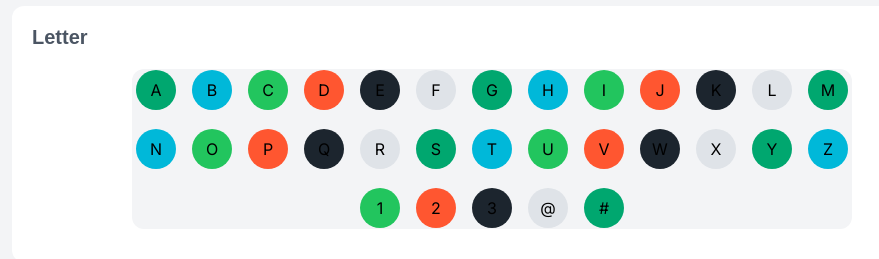
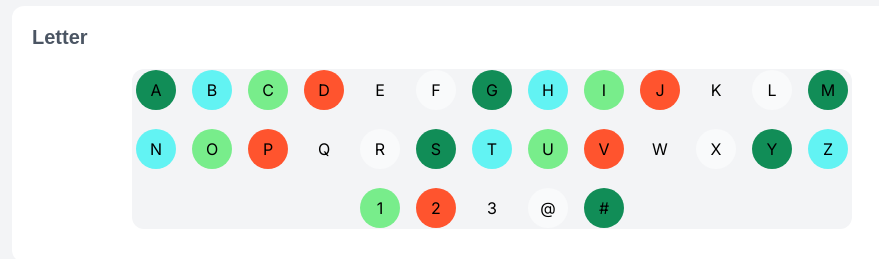
Before and after one commit to CodectiveOrg/pipelyze, a Next.js app: page /avatar in a window 1280 px wide. Shown: the part 922-1181 px from the top of the page, without its empty margins (148-1027 px from the left). Built offline with nearby package versions, Linux system fonts and the light colour scheme.

Commit message:
BI-4: Aded change comments

```diff
--- a/src/app/avatar/page.tsx
+++ b/src/app/avatar/page.tsx
@@ -113,6 +113,7 @@ const AvatarPage: React.FC = () => {
                                     >
                                         {char}
                                     </Avatar>
+
                                 ))}
                             </div>
                         </div>
--- a/src/components/avatar/avatar.tsx
+++ b/src/components/avatar/avatar.tsx
@@ -22,30 +22,30 @@ colorIndex,
   size = 'lg',
   children,
 }) => {
-  // مپ کردن variant به مقادیر border-radius (مستقیم بدون متغیر CSS)
+
   const radiusMap: Record<string, string> = {
     full: '100%',
-    runded: '12px',
-    square: '0px',
+    runded: '0.75rem',
+    square: '0rem',
   };
 const colors = [
-    '#00a76f', // سبز تیره
-    '#00b8d9', // فیروزه‌ای
-    '#22c55e', // سبز روشن
-    '#ff5630', // نارنجی
-    '#1c252e', // خاکستری تیره
-    '#dfe3e8', // خاکستری روشن
+    'green-700',
+    'teal-500',
+    'green-400',
+    'orange-500',
+    'gray-800',
+    'gray-100',
   ];
-  // مپ کردن size به مقادیر پیکسلی (مستقیم بدون متغیر CSS)
+
   const sizeMap: Record<string, string> = {
-    xs: '24px',
-    sm: '32px',
-    md:'40px',
-    lg: '48px',
-    xl: '56px',
-    '2xl': '64px',
-    '3xl': '80px',
-    '4xl': '128px',
+  xs: '1.5rem',
+  sm: '2rem',
+  md: '2.5rem',
+  lg: '3rem',
+  xl: '3.5rem',
+  '2xl': '4rem',
+  '3xl': '5rem',
+  '4xl': '8rem',
   };
 const images = [
     'https://pub-c5e31b5cdafb419fb247a8ac2e78df7a.r2.dev/public/assets/images/mock/avatar/avatar-2.webp',
@@ -55,7 +55,12 @@ const images = [
     'https://pub-c5e31b5cdafb419fb247a8ac2e78df7a.r2.dev/public/assets/images/mock/avatar/avatar-6.webp',
     'https://pub-c5e31b5cdafb419fb247a8ac2e78df7a.r2.dev/public/assets/images/mock/avatar/avatar-11.webp'
   ];
-  const selectedColor = colorIndex !== undefined ? colors[colorIndex % colors.length] : bgColor || 'transparent';
+  const selectedColor = colorIndex !== undefined ?
+      colors[colorIndex % colors.length]
+      :
+      bgColor || 'green-400';
+
+
   const selectedImage = imageIndex !== undefined && images[imageIndex] ? images[imageIndex] : image || 'none';
   // استایل‌های اینلاین
   const avatarStyles: React.CSSProperties = {
@@ -68,8 +73,15 @@ const images = [
     backgroundPosition: 'center',
   };
 
-  // ترکیب کلاس‌ها
-  const classNameValue = `${styles.avatar}${image ? ` ${styles['avatar--image']}` : ''}${className ? ` ${className}` : ''}`;
+const classNames: string[] = [styles.avatar];
+
+
+if (selectedColor) {
+  classNames.push(styles[selectedColor]);
+}
+
+
+const classNameValue = classNames.join(' ');
 
   return (
     <div className={classNameValue} style={avatarStyles}>
--- a/src/styles/avatar.module.css
+++ b/src/styles/avatar.module.css
@@ -24,42 +24,48 @@
 .container {
   display: flex;
   flex-direction: column;
-  background-color: #f3f4f6; /* معادل bg-gray-100 */
-   /* معادل min-h-screen */
-  width: 100%; /* معادل w-full */
+  background-color: #f3f4f6;
+
+  width: 100%;
 }
 
-/* استایل برای card (معادل bg-white w-9/12 h-64 mx-auto rounded-xl mt-10) */
 .card {
-  background-color: #ffffff; /* معادل bg-white */
-  width: 75%; /* معادل w-9/12 */
-  height: 16rem; /* معادل h-64 (64 * 0.25rem = 16rem) */
+  background-color: #ffffff;
+  width: 75%;
+  height: 16rem;
   margin-left: auto;
-  margin-right: auto; /* معادل mx-auto */
-  border-radius: 0.75rem; /* معادل rounded-xl */
-  margin-top: 2.5rem; /* معادل mt-10 (10 * 0.25rem = 2.5rem) */
+  margin-right: auto;
+  border-radius: 0.75rem;
+  margin-top: 2.5rem;
 }
 
-/* استایل برای title (معادل text-gray-700 font-yekan text-xl p-5) */
+
 .title {
-  color: #4b5563; /* معادل text-gray-700 */
-  font-family: 'Yekan', sans-serif; /* فرض بر این است که فونت Yekan تعریف شده است */
-  font-size: 1.25rem; /* معادل text-xl */
-  padding: 1.25rem; /* معادل p-5 (5 * 0.25rem = 1.25rem) */
+  color: #4b5563;
+  font-family: 'Yekan', sans-serif;
+  font-size: 1.25rem;
+  padding: 1.25rem;
 }
 
-/* استایل برای inner-card (معادل bg-gray-100 h-40 w-9/12 rounded-xl mx-auto flex items-center justify-center) */
 .inner_card {
-  background-color: #f3f4f6; /* معادل bg-gray-100 */
-  height: 10rem; /* معادل h-40 (40 * 0.25rem = 10rem) */
-  width: 75%; /* معادل w-9/12 */
-  border-radius: 0.75rem; /* معادل rounded-xl */
+  background-color: #f3f4f6;
+  height: 10rem;
+  width: 75%;
+  border-radius: 0.75rem;
   margin-left: auto;
-  margin-right: auto; /* معادل mx-auto */
+  margin-right: auto;
   display: flex;
   gap: 1rem;
-  align-items: center; /* معادل items-center */
-  justify-content: center; /* معادل justify-center */
+  align-items: center;
+  justify-content: center;
   flex-wrap: wrap;
 
 }
+
+
+.green-700 { background-color: var(--palette-success-dark); }
+.teal-500 { background-color: var(--palette-info-light); }
+.green-400 { background-color: var(--palette-success-light); }
+.orange-500 { background-color: var(--palette-error-main); }
+.grey-800 { background-color: var(--palette-grey-800); }
+.gray-100 { background-color: var(--palette-grey-100); }
```
